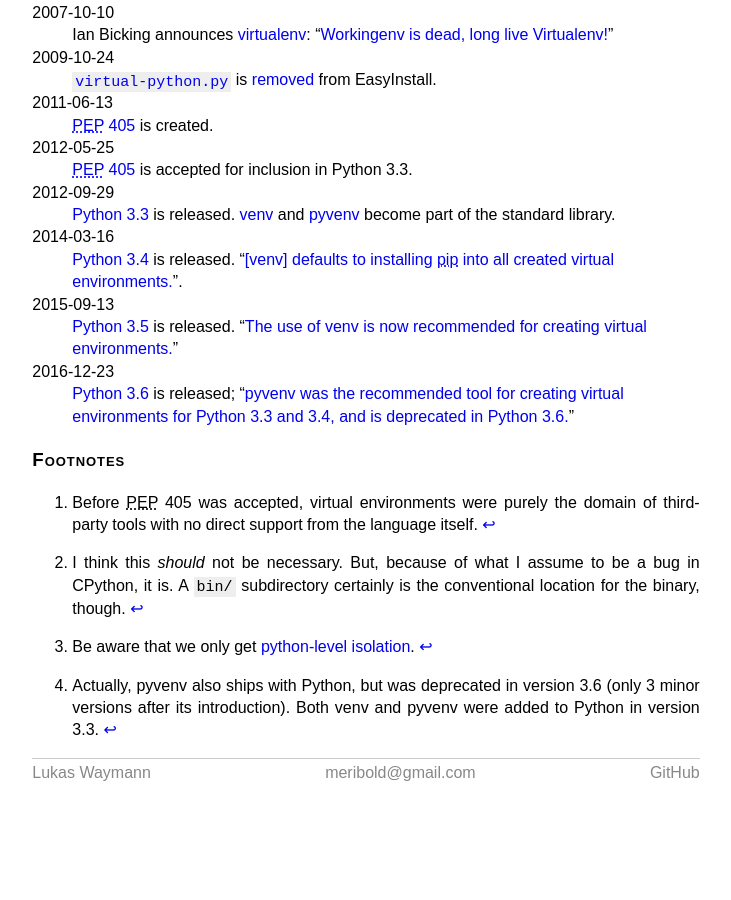
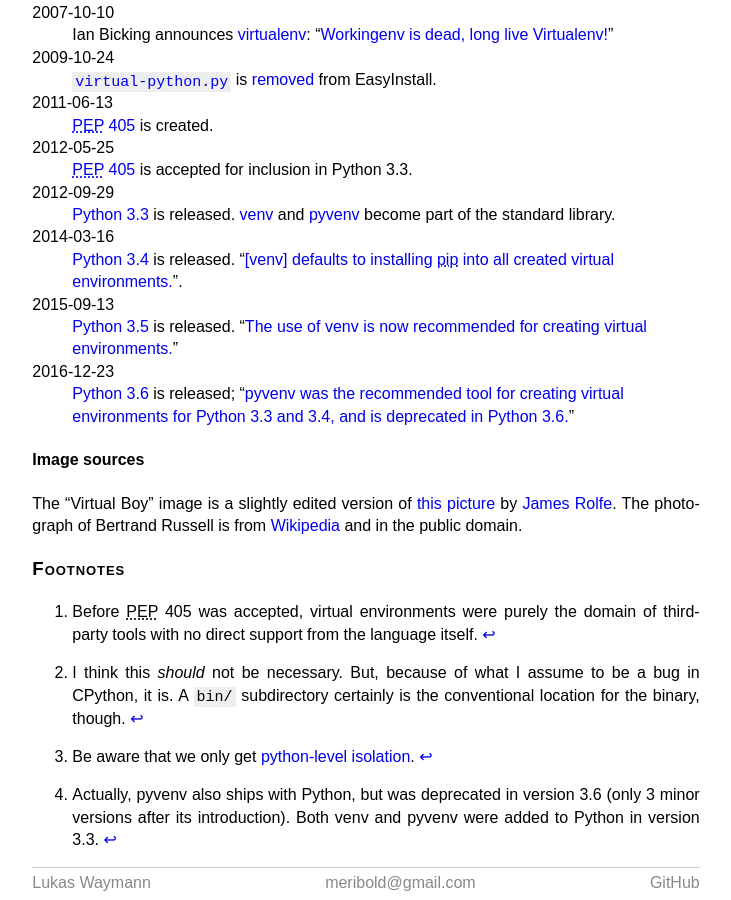
Before and after one commit to meribold/meribold.org, a Jekyll site: the page built from virtual-environments-9487.md, in a window 1280 px wide and 900 px high, scrolled down 3821 px. Shown: the whole window, without its empty margins (274-1005 px from the left). Built offline with Jekyll 4.4.1, drawn with Linux system fonts in a browser that asks for light colours; before the commit the page ends 4612 px from its top, so only the background shows below that.

Commit message:
Add "Image sources" appendix

```diff
--- a/virtual-environments-9487.md
+++ b/virtual-environments-9487.md
@@ -5,11 +5,12 @@ description: TODO
 categories: python
 ---
 
-<!-- <http://cinemassacre.com/wp-content/uploads/2008/02/VirtualBoy.jpg> -->
+<a href="#image-sources">
 <img class="confined-img"
 src="{{ site.url }}/assets/virtual-boy-avgn.jpg"
 alt="The fucking nerd with his Virtual Boy"
 title="What were they thinking?!">
+</a>
 
 **H**ere's a non-exhaustive list of programs that are all meant to help create or manage
 virtual environments in some way:
@@ -67,13 +68,12 @@ Python 3.6.3
 
 I think that will do.  Is it self-contained, though?  It doesn't contain itself...
 
-<!--
-<https://upload.wikimedia.org/wikipedia/commons/a/a6/Bertrand_Russell_transparent_bg.png>
--->
+<a href="#image-sources">
 <img style="width: 33%"
 src="{{ site.url }}/assets/russell.png"
 alt="Another nerd: Bertrand Russell in 1916"
 title="Consider the directory containing all directories that don't contain themselves.">
+</a>
 
 Jokes aside, there are only two things missing to actually make our directory a virtual
 environment as specified by [PEP 405][], the proposal that integrated a standard mechanism
@@ -306,6 +306,14 @@ environments for Python 3.3 and 3.4, and is deprecated in Python 3.6.][installin
 [Python 3.5]: https://docs.python.org/dev/whatsnew/3.5.html
 [Python 3.6]: https://docs.python.org/dev/whatsnew/3.6.html#id8
 
+### Image sources
+
+The "Virtual Boy" image is a slightly edited version of [this
+picture](http://cinemassacre.com/wp-content/uploads/2008/02/VirtualBoy.jpg) by [James
+Rolfe](http://cinemassacre.com).  The photograph of Bertrand Russell is from
+[Wikipedia](https://en.wikipedia.org/wiki/File:Bertrand_Russell_transparent_bg.png) and in
+the public domain.
+
 ## Footnotes
 
 [virtualenv]: https://github.com/pypa/virtualenv
```
